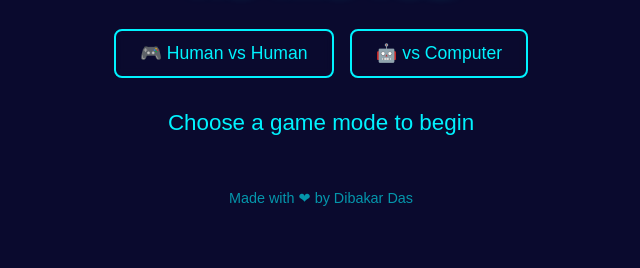
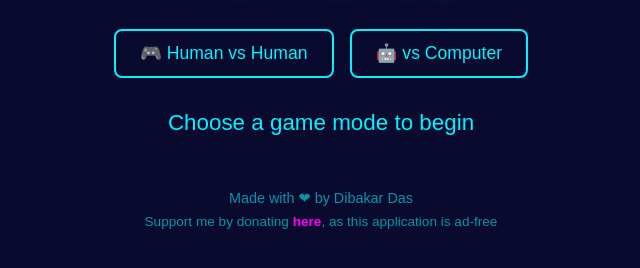
Before and after one commit to DibakarDasX/Games, a plain HTML site: page index.html in a window 1280 px wide. Shown: the part 80-348 px from the top of the page, without its empty margins (319-959 px from the left). Drawn offline with Linux system fonts and the light colour scheme.

Commit message:
Update index.html

```diff
--- a/index.html
+++ b/index.html
@@ -129,6 +129,23 @@
             color: #00f3ff99;
             text-align: center;
         }
+        .donation-text {
+            color: #00f3ff99;
+            font-size: 0.85rem;
+            text-align: center;
+            margin-top: 0.5rem;
+        }
+
+        .donation-text a {
+            color: #ff00ff;
+            text-decoration: none;
+            font-weight: bold;
+        }
+
+        .donation-text a:hover {
+            text-decoration: underline;
+            text-shadow: 0 0 8px #ff00ff;
+        }
         @media (max-width: 480px) {
             h1 {
                 font-size: 2rem;
@@ -160,6 +177,7 @@
 
         <button class="hidden" id="newGameBtn" onclick="resetGame()">🔄 New Game</button>
         <div class="footer">Made with ❤ by Dibakar Das</div>
+        <div class="donation-text">Support me by donating <a href="#">here</a>, as this application is ad-free</div>
     </div>
 
     <script>
```
Lines whose indentation alone changed are shown as unchanged.
